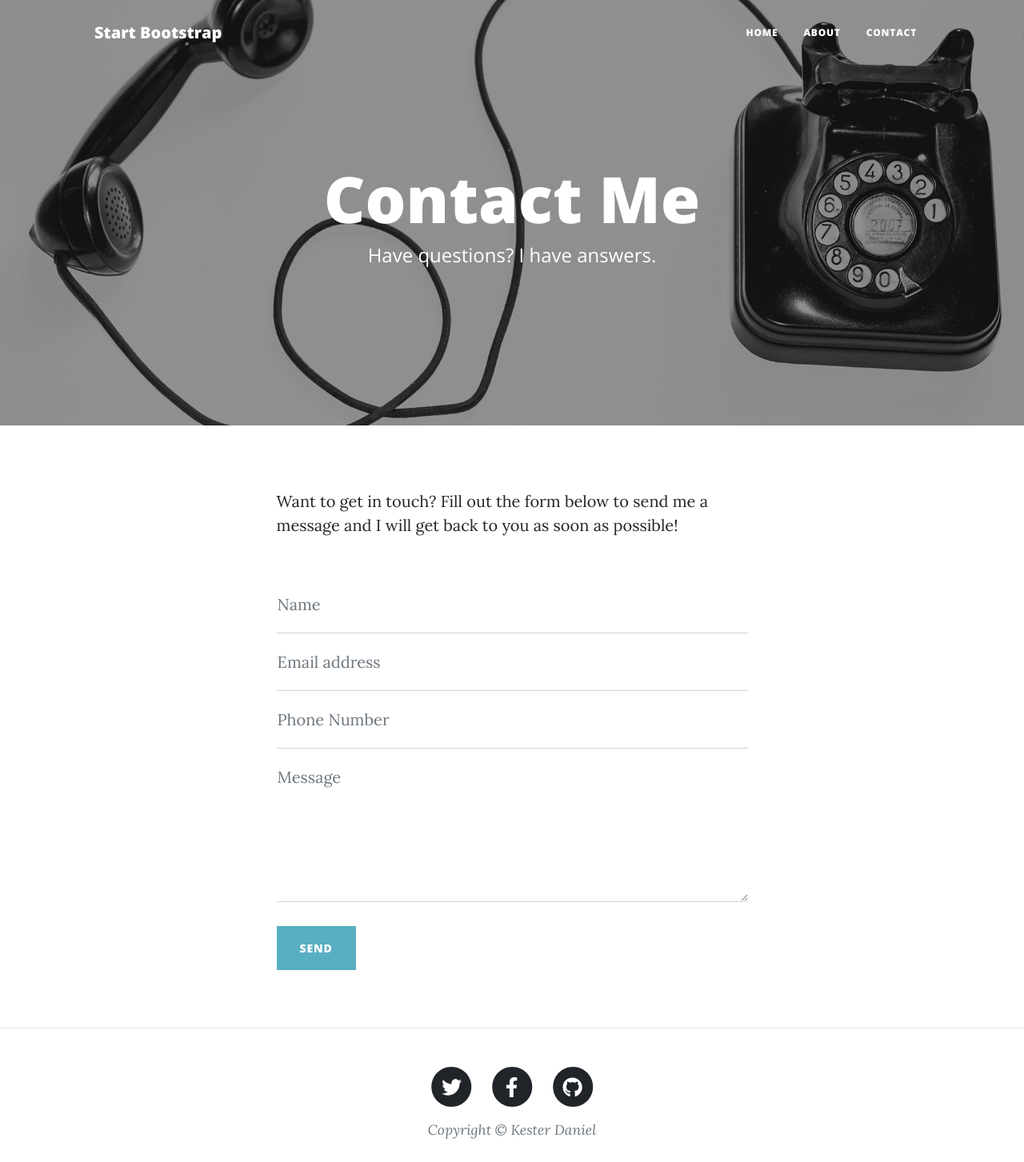
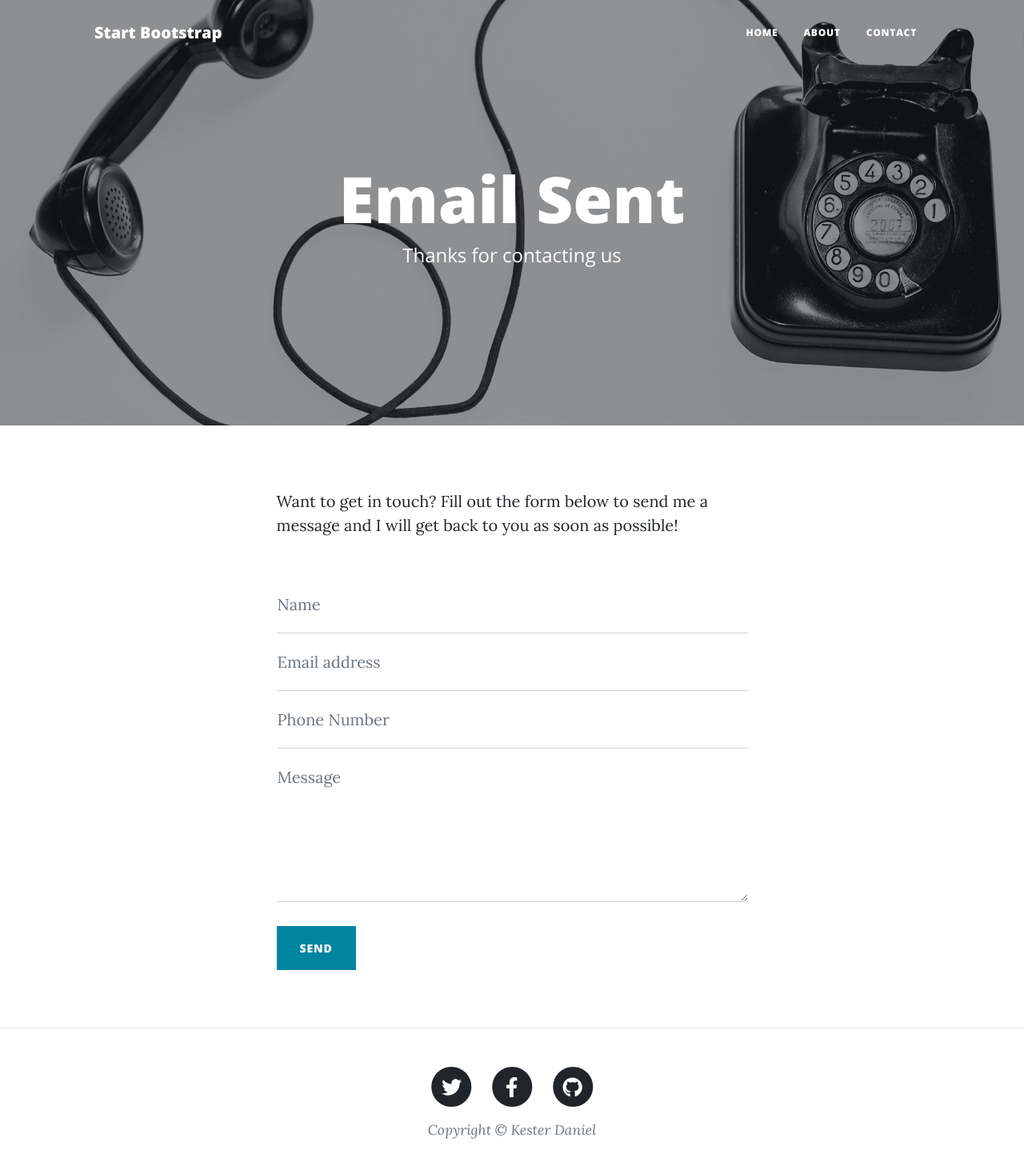
Before and after one commit to KesterDaniel/flask_blog, a Flask app: template templates/contact.html in a window 1280 px wide. Shown: the top 1453 px of the page at 80% size. Run offline with Flask 2, Linux system fonts and the light colour scheme; the template is opened without the code that fills it, so the values that code supplies are empty; some libraries are stand-ins or nearby versions.

Commit message:
getting the contact form to work

```diff
--- a/main.py
+++ b/main.py
@@ -1,9 +1,29 @@
+from flask import Flask, render_template, request
 import json
+import os
+import smtplib
+import ssl
+from dotenv import load_dotenv
 
-from flask import Flask, render_template
+load_dotenv()
+
+app = Flask(__name__)
+
+context = ssl.create_default_context()
+MY_EMAIL = "kesterdaniel401@gmail.com"
+MY_PASSWORD = os.getenv("MY_PASSWORD")
 
 
-app = Flask(__name__)
+# send mail function
+def send_mail(sender, message):
+    with smtplib.SMTP_SSL("smtp.gmail.com", port=465, context=context) as connection:
+        connection.login(user=MY_EMAIL, password=MY_PASSWORD)
+        connection.sendmail(
+            from_addr=sender,
+            to_addrs=MY_EMAIL,
+            msg=f"Subject:HAPPY BIRTHDAY!!\n\n{message}"
+        )
+
 
 @app.route('/')
 def home():
@@ -17,9 +37,19 @@ def about():
     return render_template("about.html")
 
 
-@app.route('/contact')
+@app.route('/contact', methods=["GET", "POST"])
 def contact():
-    return render_template("contact.html")
+    email_sent = False
+    if request.method == "GET":
+        return render_template("contact.html", email_sent=email_sent)
+    else:
+        name = request.form['name']
+        email = request.form['email']
+        phone_number = request.form['phone']
+        message = request.form['message']
+        email_sent = True
+
+        return render_template("contact.html", email_sent=email_sent)
 
 
 @app.route("/readblog/<int:b_id>")
--- a/templates/contact.html
+++ b/templates/contact.html
@@ -5,8 +5,13 @@
                 <div class="row gx-4 gx-lg-5 justify-content-center">
                     <div class="col-md-10 col-lg-8 col-xl-7">
                         <div class="page-heading">
-                            <h1>Contact Me</h1>
-                            <span class="subheading">Have questions? I have answers.</span>
+                            {% if email_sent == False: %}
+                                <h1>Contact Me</h1>
+                                <span class="subheading">Have questions? I have answers.</span>
+                            {% else %}
+                                <h1>Email Sent</h1>
+                                <span class="subheading">Thanks for contacting us</span>
+                            {% endif %}
                         </div>
                     </div>
                 </div>
@@ -26,25 +31,25 @@
                             <!-- To make this form functional, sign up at-->
                             <!-- https://startbootstrap.com/solution/contact-forms-->
                             <!-- to get an API token!-->
-                            <form id="contactForm" data-sb-form-api-token="API_TOKEN">
+                            <form id="contactForm" method="post", action="{{url_for('contact')}}">
                                 <div class="form-floating">
-                                    <input class="form-control" id="name" type="text" placeholder="Enter your name..." data-sb-validations="required" />
+                                    <input class="form-control" name="name" id="name" type="text" placeholder="Enter your name..." data-sb-validations="required" />
                                     <label for="name">Name</label>
                                     <div class="invalid-feedback" data-sb-feedback="name:required">A name is required.</div>
                                 </div>
                                 <div class="form-floating">
-                                    <input class="form-control" id="email" type="email" placeholder="Enter your email..." data-sb-validations="required,email" />
+                                    <input class="form-control" name="email" id="email" type="email" placeholder="Enter your email..." data-sb-validations="required,email" />
                                     <label for="email">Email address</label>
                                     <div class="invalid-feedback" data-sb-feedback="email:required">An email is required.</div>
                                     <div class="invalid-feedback" data-sb-feedback="email:email">Email is not valid.</div>
                                 </div>
                                 <div class="form-floating">
-                                    <input class="form-control" id="phone" type="tel" placeholder="Enter your phone number..." data-sb-validations="required" />
+                                    <input class="form-control" name="phone" id="phone" type="tel" placeholder="Enter your phone number..." data-sb-validations="required" />
                                     <label for="phone">Phone Number</label>
                                     <div class="invalid-feedback" data-sb-feedback="phone:required">A phone number is required.</div>
                                 </div>
                                 <div class="form-floating">
-                                    <textarea class="form-control" id="message" placeholder="Enter your message here..." style="height: 12rem" data-sb-validations="required"></textarea>
+                                    <textarea class="form-control" name="message" id="message" placeholder="Enter your message here..." style="height: 12rem" data-sb-validations="required"></textarea>
                                     <label for="message">Message</label>
                                     <div class="invalid-feedback" data-sb-feedback="message:required">A message is required.</div>
                                 </div>
@@ -67,7 +72,7 @@
                                 <!-- an error submitting the form-->
                                 <div class="d-none" id="submitErrorMessage"><div class="text-center text-danger mb-3">Error sending message!</div></div>
                                 <!-- Submit Button-->
-                                <button class="btn btn-primary text-uppercase disabled" id="submitButton" type="submit">Send</button>
+                                <button class="btn btn-primary text-uppercase" id="submitButton" type="submit">Send</button>
                             </form>
                         </div>
                     </div>
```
Also changed, not shown: 1 other file.
